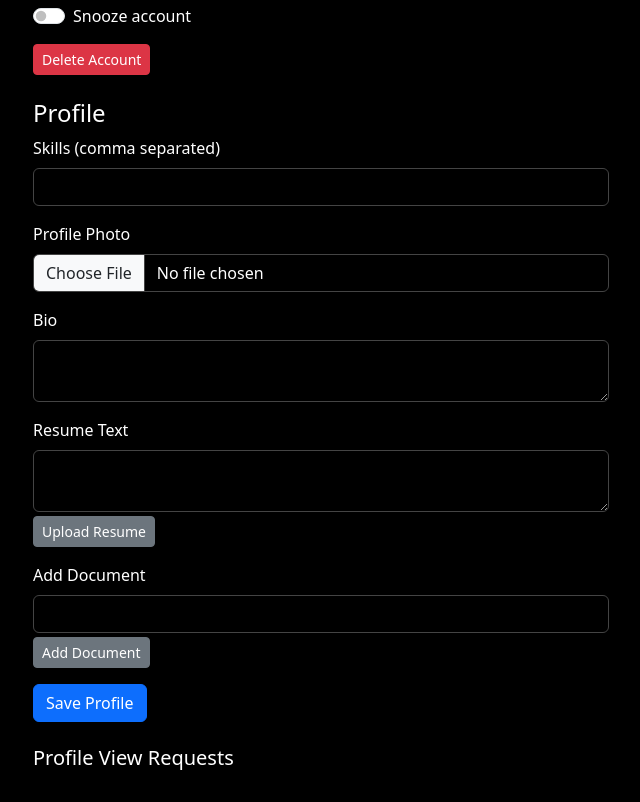
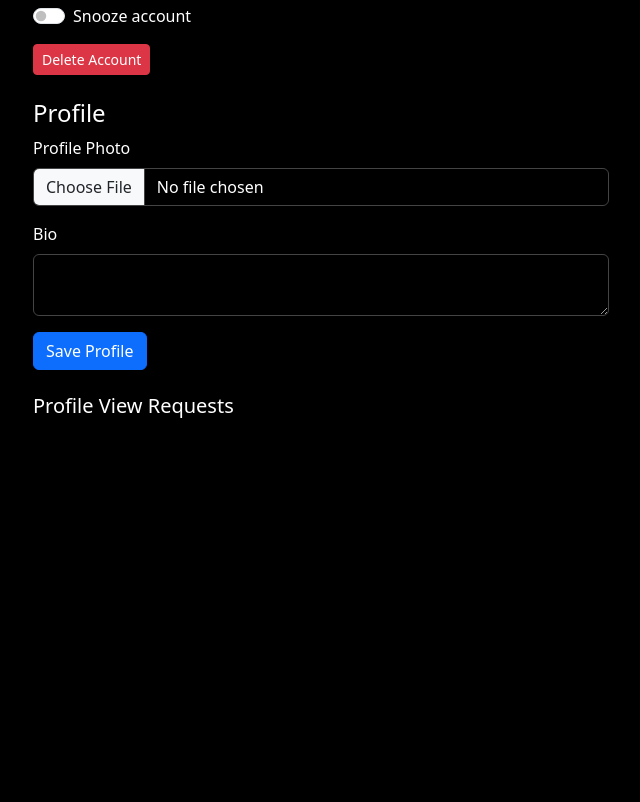
Before and after one commit to MEC-EAGLE/AIMA, a React (Vite) app in the folder myapp/: page /settings in a window 1280 px wide. Shown: the part 460-1262 px from the top of the page, without its empty margins (319-959 px from the left). After the commit the page ends 910 px from the top, so only its background shows below. Built offline with nearby package versions, Linux system fonts and the light colour scheme; sample sign-in values are in the browser's storage.

Commit message:
Switch resume and documents to file uploads

```diff
--- a/myapp/src/components/Profile.tsx
+++ b/myapp/src/components/Profile.tsx
@@ -2,6 +2,7 @@ import { useEffect, useState } from 'react';
 import { useNavigate, useParams } from 'react-router-dom';
 import Nav from './Nav';
 import { getUsers } from '../utils';
+import type { Attachment } from '../types';
 
 export default function Profile() {
   const { email } = useParams();
@@ -70,9 +71,11 @@ export default function Profile() {
           <div>
             <h5>Documents</h5>
             <ul className="list-group">
-              {user.docs.map((d: string, i: number) => (
+              {user.docs.map((d: Attachment, i: number) => (
                 <li key={i} className="list-group-item">
-                  {d}
+                  <a href={d.data} download={d.name} className="text-white">
+                    {d.name}
+                  </a>
                 </li>
               ))}
             </ul>
--- a/myapp/src/components/Settings.tsx
+++ b/myapp/src/components/Settings.tsx
@@ -2,14 +2,15 @@ import { useEffect, useState } from 'react';
 import { useNavigate } from 'react-router-dom';
 import Nav from './Nav';
 import { getUsers, saveUsers, hashString, getPosts, savePosts } from '../utils';
+import type { Attachment } from '../types';
 
 export default function Settings() {
   const navigate = useNavigate();
   const [user, setUser] = useState<any>(null);
-  const [resumeText, setResumeText] = useState('');
+  const [resumeData, setResumeData] = useState('');
   const [bio, setBio] = useState('');
   const [skillsInput, setSkillsInput] = useState('');
-  const [docName, setDocName] = useState('');
+  const [docFile, setDocFile] = useState<File | null>(null);
   const [oldPass, setOldPass] = useState('');
   const [newPass, setNewPass] = useState('');
   const [photo, setPhoto] = useState('');
@@ -19,7 +20,7 @@ export default function Settings() {
     if (!stored) return navigate('/login');
     const me = JSON.parse(stored);
     setUser(me);
-    setResumeText(me.resume || '');
+    setResumeData(me.resume || '');
     setBio(me.bio || '');
     setSkillsInput((me.skills || []).join(', '));
     setPhoto(me.photo || '');
@@ -131,12 +132,14 @@ export default function Settings() {
               e.preventDefault();
               const all = await getUsers();
               const idx = all.findIndex((u: any) => u.email === user.email);
-              all[idx].resume = resumeText;
+              all[idx].resume = resumeData;
               all[idx].bio = bio;
+              if (user.type === 'member') {
                 all[idx].skills = skillsInput
                   .split(',')
                   .map(s => s.trim())
                   .filter(s => s);
+              }
               all[idx].docs = user.docs || [];
               if (photo) all[idx].photo = photo;
               await saveUsers(all);
@@ -144,6 +147,7 @@ export default function Settings() {
               setUser(all[idx]);
             }}
           >
+            {user.type === 'member' && (
               <div className="mb-3">
                 <label className="form-label">Skills (comma separated)</label>
                 <input
@@ -152,6 +156,7 @@ export default function Settings() {
                   onChange={e => setSkillsInput(e.target.value)}
                 />
               </div>
+            )}
             <div className="mb-3">
               <label className="form-label">Profile Photo</label>
               <input
@@ -183,50 +188,60 @@ export default function Settings() {
                 onChange={e => setBio(e.target.value)}
               />
             </div>
+            {user.type === 'member' && (
               <div className="mb-3">
-              <label className="form-label">Resume Text</label>
-              <textarea
+                <label className="form-label">Resume</label>
+                <input
+                  type="file"
+                  accept=".pdf,.doc,.docx"
                   className="form-control"
-                value={resumeText}
-                onChange={e => setResumeText(e.target.value)}
+                  onChange={e => {
+                    const f = e.target.files?.[0];
+                    if (!f) return;
+                    const reader = new FileReader();
+                    reader.onload = () => setResumeData(reader.result as string);
+                    reader.readAsDataURL(f);
+                  }}
+                />
+              </div>
+            )}
+            {user.type === 'member' && (
+              <div className="mb-3">
+                <label className="form-label">Add Document</label>
+                <input
+                  type="file"
+                  className="form-control"
+                  accept=".pdf,.doc,.docx"
+                  onChange={e => setDocFile(e.target.files?.[0] || null)}
                 />
                 <button
                   type="button"
                   className="btn btn-sm btn-secondary mt-1"
                   onClick={() => {
-                  const match = resumeText.match(/skills?:\s*(.*)/i);
-                  if (match) setSkillsInput(match[1]);
-                  if (!bio) setBio(resumeText.slice(0, 200));
-                }}
-              >
-                Upload Resume
-              </button>
-            </div>
-            <div className="mb-3">
-              <label className="form-label">Add Document</label>
-              <input
-                className="form-control"
-                value={docName}
-                onChange={e => setDocName(e.target.value)}
-              />
-              <button
-                type="button"
-                className="btn btn-sm btn-secondary mt-1"
-                onClick={() => {
-                  if (!docName) return;
-                  const docs = user.docs ? [...user.docs, docName] : [docName];
+                    if (!docFile) return;
+                    const reader = new FileReader();
+                    reader.onload = () => {
+                      const newDoc: Attachment = {
+                        name: docFile.name,
+                        data: reader.result as string,
+                      };
+                      const docs = user.docs ? [...user.docs, newDoc] : [newDoc];
                       setUser({ ...user, docs });
-                  setDocName('');
+                    };
+                    reader.readAsDataURL(docFile);
                   }}
                 >
                   Add Document
                 </button>
                 </div>
+            )}
             {user.docs && user.docs.length > 0 && (
               <ul className="list-group mb-3">
-                {user.docs.map((d: string, i: number) => (
+                {user.docs.map((d: Attachment, i: number) => (
                   <li key={i} className="list-group-item">
-                    {d}
+                    <a href={d.data} download={d.name} className="text-white">
+                      {d.name}
+                    </a>
                   </li>
                 ))}
               </ul>
--- a/myapp/src/types.ts
+++ b/myapp/src/types.ts
@@ -11,7 +11,7 @@ export interface User {
   skills?: string[];
   resume?: string;
   bio?: string;
-  docs: string[];
+  docs: Attachment[];
   profileRequests: string[];
   profileShares: string[];
   recommendations?: Recommendation[];
```
Lines whose indentation alone changed are shown as unchanged.
